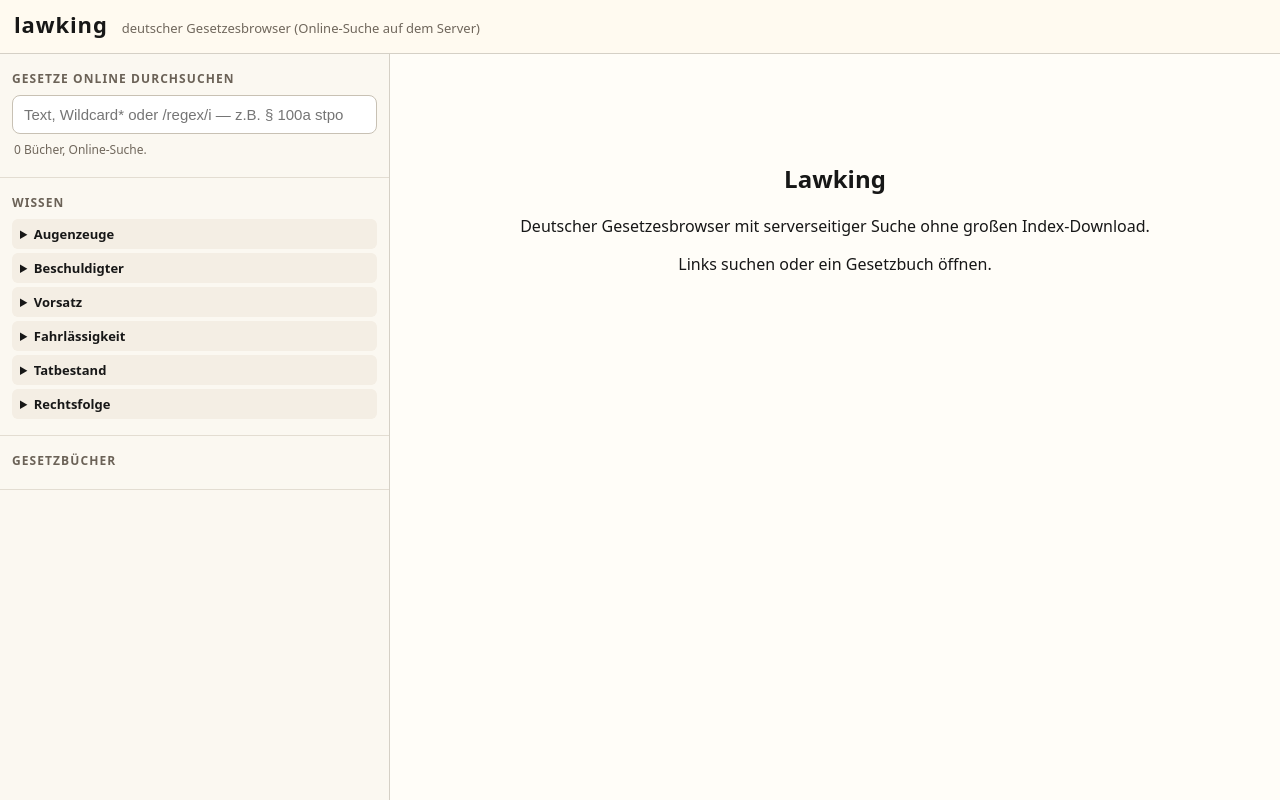
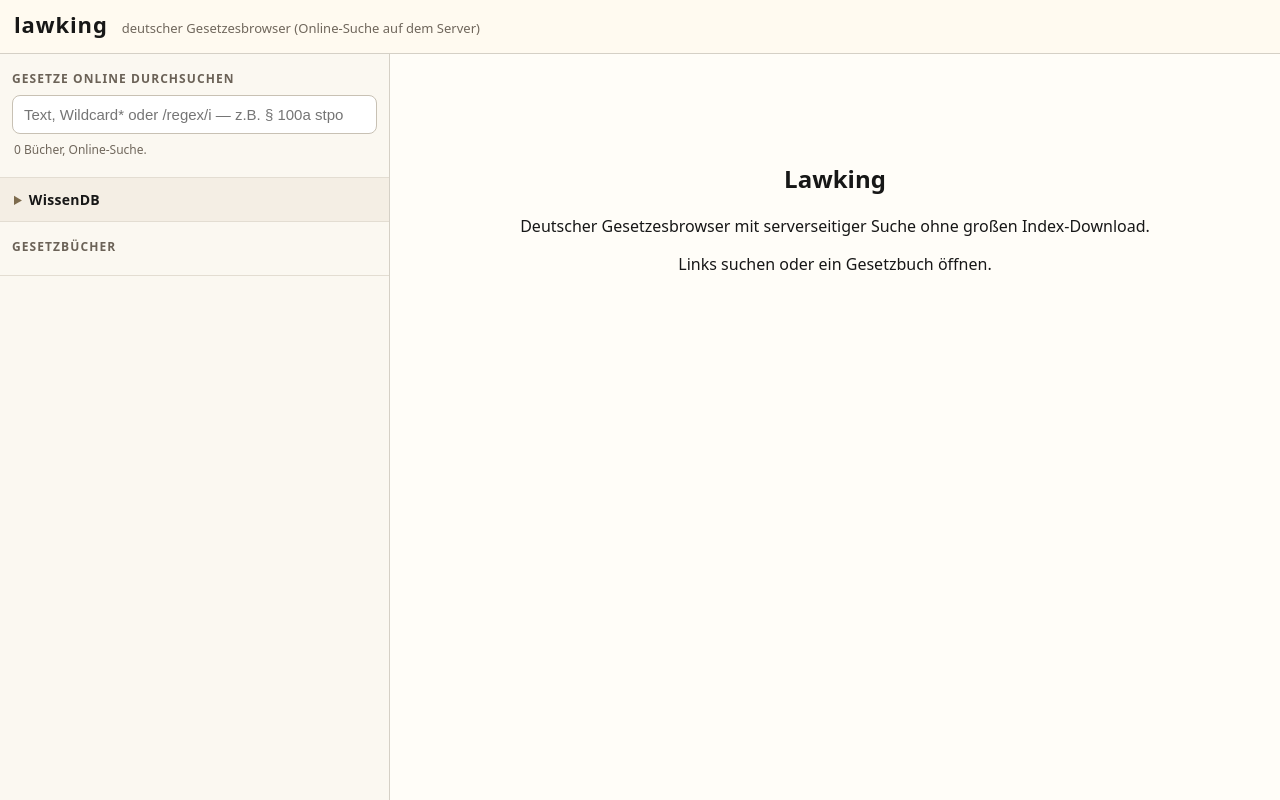
Before and after one commit to gizmore/lawking, a website: page browser-online.html in a window 1280 px wide. Drawn offline with nearby package versions, Linux system fonts and the light colour scheme; no server answers.

Commit message:
MoreMore

```diff
--- a/browser-online.html
+++ b/browser-online.html
@@ -21,10 +21,10 @@
         <div id="results"></div>
       </section>
 
-      <section class="sidebar-section">
-        <h2>Wissen</h2>
+      <details id="knowledge-panel" class="sidebar-section knowledge-panel">
+        <summary class="knowledge-panel-title">WissenDB</summary>
         <div id="knowledge"></div>
-      </section>
+      </details>
 
       <section class="sidebar-section">
         <h2>Gesetzbücher</h2>
```
Also changed, not shown: browser.html (+3 -3 lines), dist/app.css, dist/app.js.
